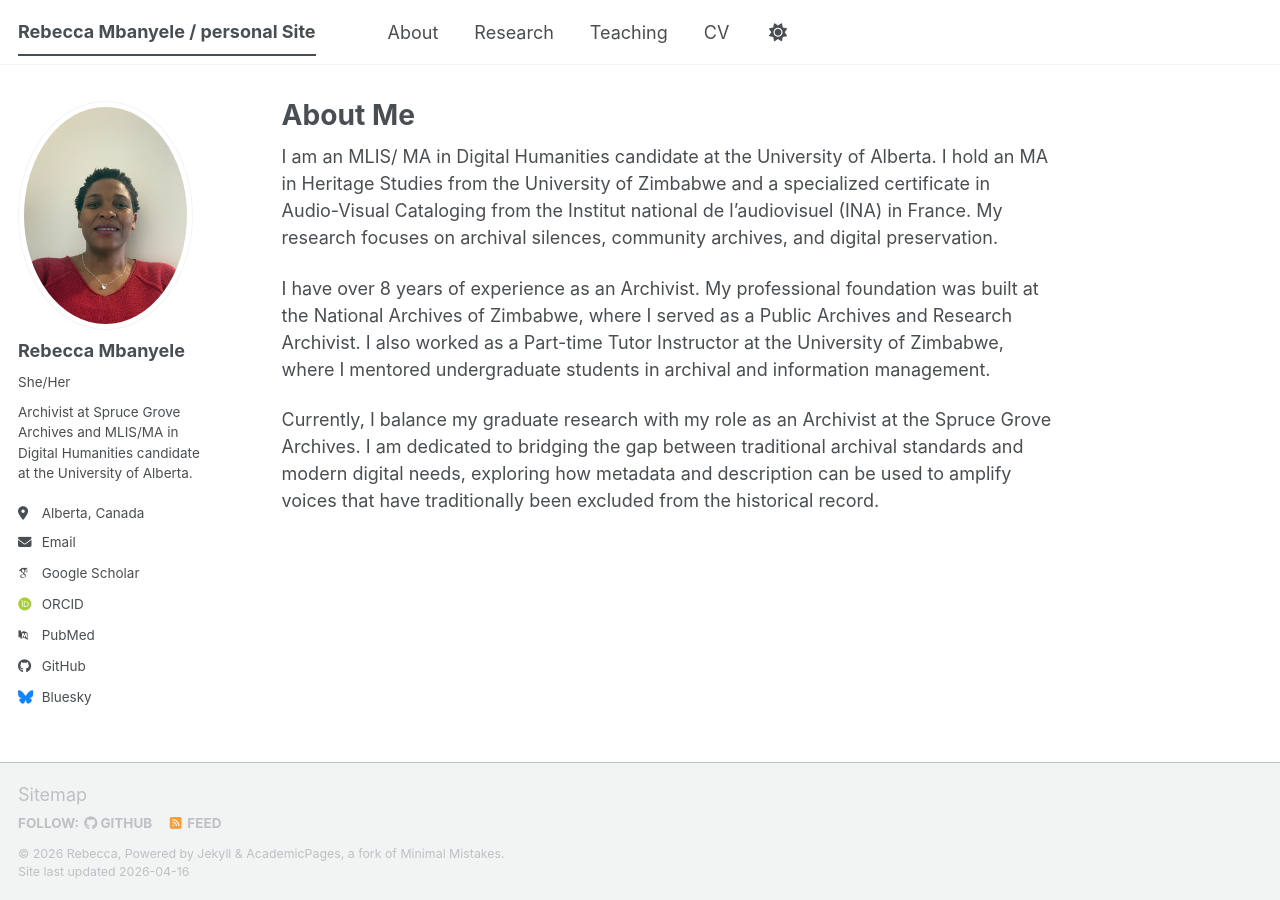
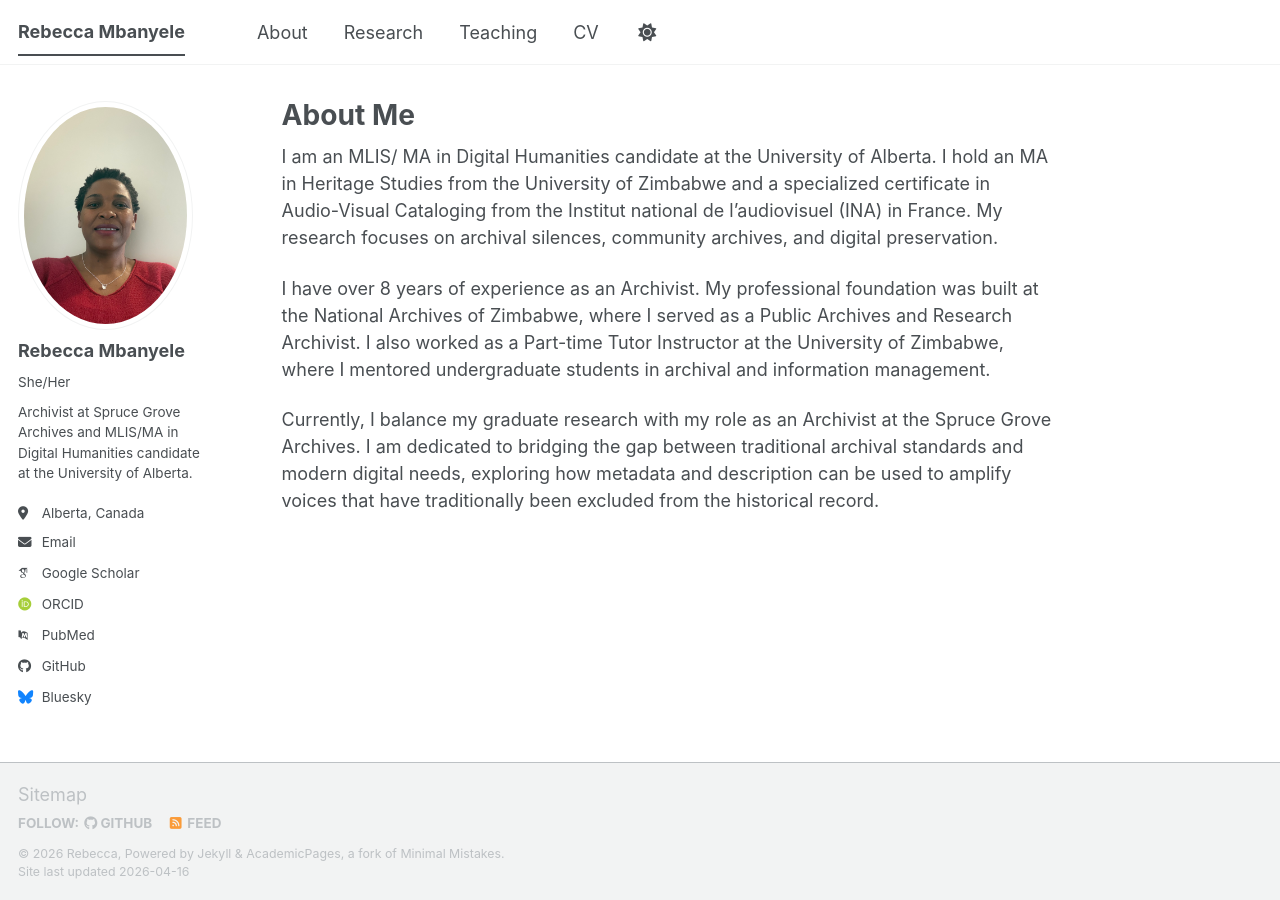
Before and after one commit to rmbanyel/About, a Jekyll site: the page built from _pages/about.md, in a window 1280 px wide. Built offline with Jekyll 4.4.1, drawn with Linux system fonts in a browser that asks for light colours; some web fonts are replaced; a script bundle is joined from its source files by our own code; library files that are not in the unit come from our copies.

Commit message:
Update _config.yml

```diff
--- a/_config.yml
+++ b/_config.yml
@@ -9,7 +9,7 @@
 # Basic Site Settings
 locale                   : "en-US"
 site_theme               : "default" # The available themes options are "default", "air", "sunrise", "mint", "dirt" and "contrast"
-title                    : "Rebecca Mbanyele / personal Site"
+title                    : "Rebecca Mbanyele"
 title_separator          : "-"
 name                     : &name "Rebecca"
 description              : &description "Your Name's academic portfolio"   # Update this with a general description of your site, this is the default if not overridden by a page
```
